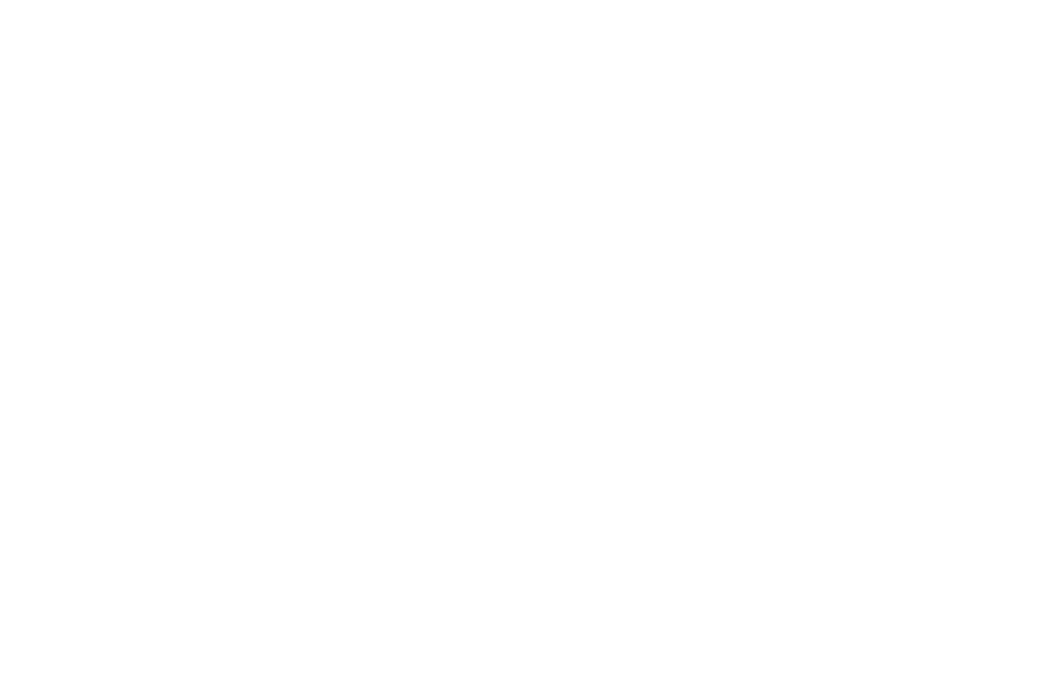
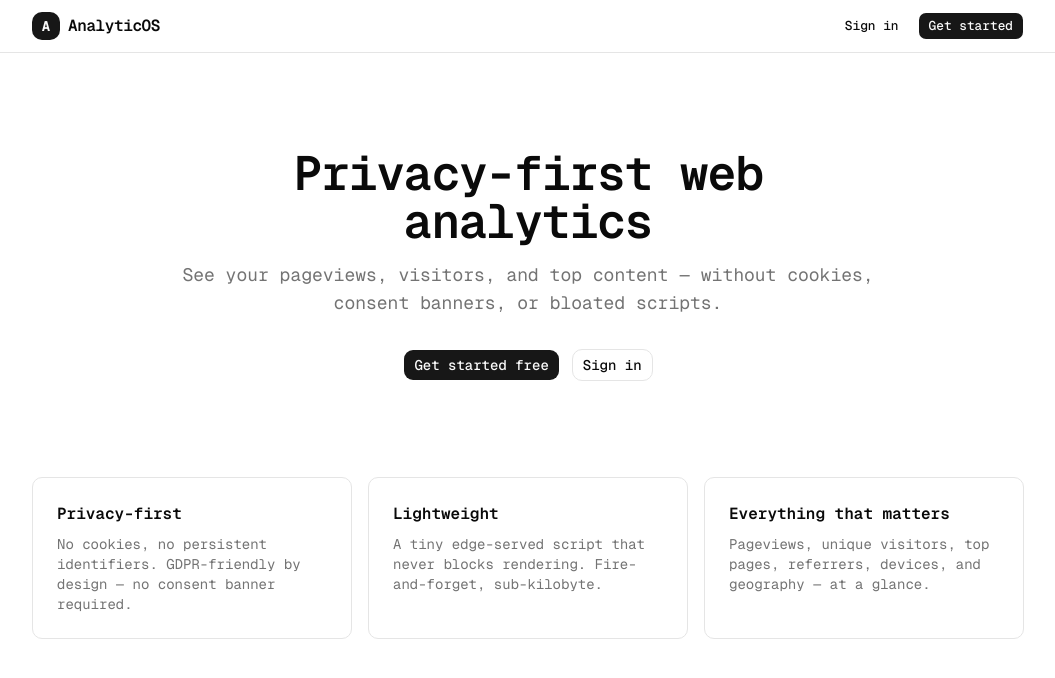
Before and after one commit to AlexTkCkWork/analyticos, a Next.js app: page / in a window 1280 px wide. Shown: the top 678 px of the page, without its empty margins (112-1167 px from the left). Built offline with nearby package versions, Linux system fonts and the light colour scheme; no server answers.

Commit message:
feat/min: Filled up index page

```diff
--- a/src/app/page.tsx
+++ b/src/app/page.tsx
@@ -1,3 +1,135 @@
-export default function Home() {
-    return <div></div>;
-}
+import type { Metadata } from 'next';
+import { auth } from '@/lib/auth';
+import { LinkButton } from '@/components/ui/link-button';
+
+export const metadata: Metadata = {
+    title: 'AnalyticOS — Privacy-first web analytics',
+    description:
+        'Lightweight, cookie-free web analytics. Track pageviews, visitors, top pages, and referrers without compromising visitor privacy.',
+};
+
+const FEATURES = [
+    {
+        title: 'Privacy-first',
+        body: 'No cookies, no persistent identifiers. GDPR-friendly by design — no consent banner required.',
+    },
+    {
+        title: 'Lightweight',
+        body: 'A tiny edge-served script that never blocks rendering. Fire-and-forget, sub-kilobyte.',
+    },
+    {
+        title: 'Everything that matters',
+        body: 'Pageviews, unique visitors, top pages, referrers, devices, and geography — at a glance.',
+    },
+];
+
+const Home = async () => {
+    const session = await auth();
+    const isAuthed = !!session?.user?.id;
+
+    return (
+        <div className={'flex min-h-screen flex-col'}>
+            <header className={'border-b'}>
+                <div
+                    className={
+                        'mx-auto flex max-w-5xl items-center justify-between px-4 py-3'
+                    }
+                >
+                    <div className={'flex items-center gap-2'}>
+                        <div
+                            className={
+                                'h-7 w-7 rounded-lg bg-primary flex items-center justify-center'
+                            }
+                        >
+                            <span
+                                className={
+                                    'text-primary-foreground text-sm font-bold'
+                                }
+                            >
+                                A
+                            </span>
+                        </div>
+                        <span className={'font-semibold tracking-tight'}>
+                            AnalyticOS
+                        </span>
+                    </div>
+
+                    {isAuthed ? (
+                        <LinkButton href={'/dashboard'} size={'sm'}>
+                            Dashboard
+                        </LinkButton>
+                    ) : (
+                        <div className={'flex items-center gap-2'}>
+                            <LinkButton
+                                href={'/login'}
+                                variant={'ghost'}
+                                size={'sm'}
+                            >
+                                Sign in
+                            </LinkButton>
+                            <LinkButton href={'/register'} size={'sm'}>
+                                Get started
+                            </LinkButton>
+                        </div>
+                    )}
+                </div>
+            </header>
+
+            <main className={'flex-1'}>
+                <section className={'mx-auto max-w-3xl px-4 py-24 text-center'}>
+                    <h1
+                        className={
+                            'text-4xl sm:text-5xl font-semibold tracking-tight'
+                        }
+                    >
+                        Privacy-first web analytics
+                    </h1>
+                    <p className={'mt-4 text-lg text-muted-foreground'}>
+                        See your pageviews, visitors, and top content — without
+                        cookies, consent banners, or bloated scripts.
+                    </p>
+                    <div
+                        className={'mt-8 flex items-center justify-center gap-3'}
+                    >
+                        {isAuthed ? (
+                            <LinkButton href={'/dashboard'}>
+                                Go to dashboard
+                            </LinkButton>
+                        ) : (
+                            <>
+                                <LinkButton href={'/register'}>
+                                    Get started free
+                                </LinkButton>
+                                <LinkButton href={'/login'} variant={'outline'}>
+                                    Sign in
+                                </LinkButton>
+                            </>
+                        )}
+                    </div>
+                </section>
+
+                <section className={'mx-auto max-w-5xl px-4 pb-24'}>
+                    <div className={'grid gap-4 md:grid-cols-3'}>
+                        {FEATURES.map((f) => (
+                            <div
+                                key={f.title}
+                                className={'rounded-lg border p-6'}
+                            >
+                                <h3 className={'font-semibold'}>{f.title}</h3>
+                                <p
+                                    className={
+                                        'mt-2 text-sm text-muted-foreground'
+                                    }
+                                >
+                                    {f.body}
+                                </p>
+                            </div>
+                        ))}
+                    </div>
+                </section>
+            </main>
+        </div>
+    );
+};
+
+export default Home;
```
